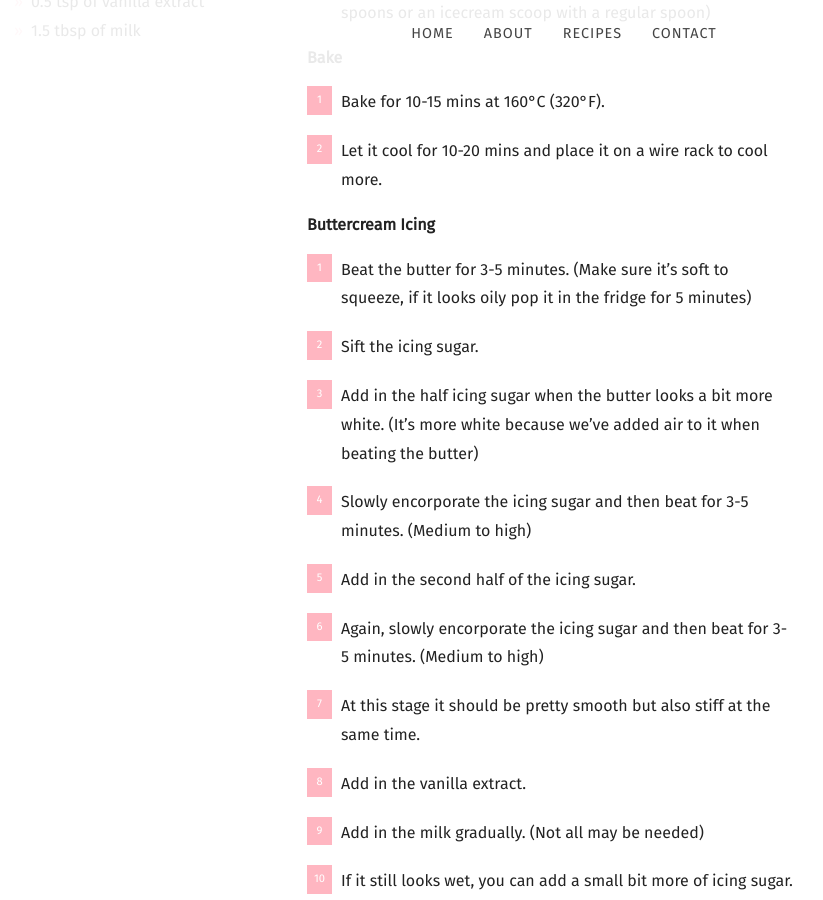
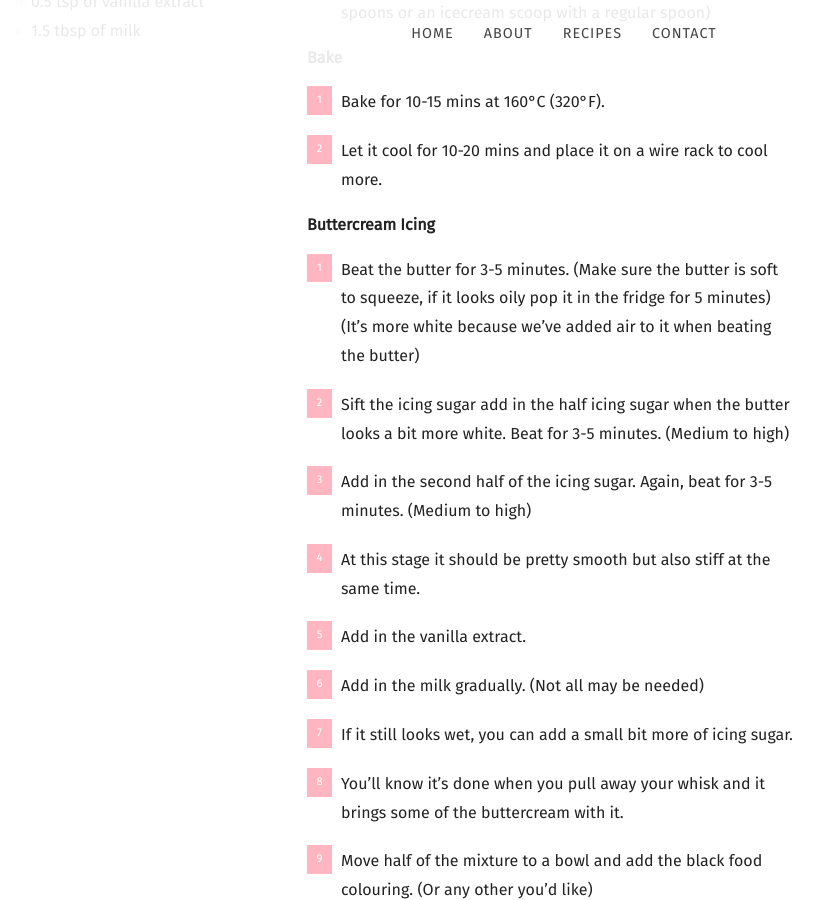
Before and after one commit to mcginleyireland/irishbaking.github.io, a Jekyll site: the page built from _posts/2020-10-31-halloween-cupcakes.md, in a window 1280 px wide and 900 px high, scrolled down 4395 px. Shown: the whole window, without its empty margins (76-899 px from the left). Built offline with Jekyll 4.4.1, drawn with Linux system fonts in a browser that asks for light colours; nearby versions of some CDN libraries; some web fonts are replaced.

Commit message:
Updating the bullet points.

```diff
--- a/_posts/2020-10-31-halloween-cupcakes.md
+++ b/_posts/2020-10-31-halloween-cupcakes.md
@@ -41,20 +41,17 @@ recipe:
 
     **Buttercream Icing**
 
-    1. Beat the butter for 3-5 minutes. (Make sure it's soft to squeeze, if it looks oily pop it in the fridge for 5 minutes)
-    2. Sift the icing sugar.
-    3. Add in the half icing sugar when the butter looks a bit more white. (It's more white because we've added air to it when beating the butter)
-    4. Slowly encorporate the icing sugar and then beat for 3-5 minutes. (Medium to high)
-    5. Add in the second half of the icing sugar.
-    6. Again, slowly encorporate the icing sugar and then beat for 3-5 minutes. (Medium to high)
-    7. At this stage it should be pretty smooth but also stiff at the same time.
-    8. Add in the vanilla extract.
-    9. Add in the milk gradually. (Not all may be needed)
-    10. If it still looks wet, you can add a small bit more of icing sugar.
-    11. You'll know it's done when you pull away your whisk and it brings some of the buttercream with it.
-    12. Move half of the mixture to a bowl and add the black food colouring. (Or any other you'd like)
-    13. Move the other half of the mixture to a bowl and add the orange food colouring. (Or any other you'd like)
-    14.
+    1. Beat the butter for 3-5 minutes. (Make sure the butter is soft to squeeze, if it looks oily pop it in the fridge for 5 minutes) (It's more white because we've added air to it when beating the butter)
+    2. Sift the icing sugar add in the half icing sugar when the butter looks a bit more white. Beat for 3-5 minutes. (Medium to high)
+    3. Add in the second half of the icing sugar. Again, beat for 3-5 minutes. (Medium to high)
+    4. At this stage it should be pretty smooth but also stiff at the same time.
+    5. Add in the vanilla extract.
+    6. Add in the milk gradually. (Not all may be needed)
+    7. If it still looks wet, you can add a small bit more of icing sugar.
+    8. You'll know it's done when you pull away your whisk and it brings some of the buttercream with it.
+    9. Move half of the mixture to a bowl and add the black food colouring. (Or any other you'd like)
+    10. Move the other half of the mixture to a bowl and add the orange food colouring. (Or any other you'd like)
+    11.
 
 ---
 Cholocate Oil Cake. This is something that was made for my Birthday and honestly, I've only good memories attached to this cake.
```
Also changed, not shown: other parts of _posts/2020-10-31-halloween-cupcakes.md (+1 -1 lines), _posts/2020-10-31-among-us-treacle-gingerbread-man.md (+1 -1 lines).
